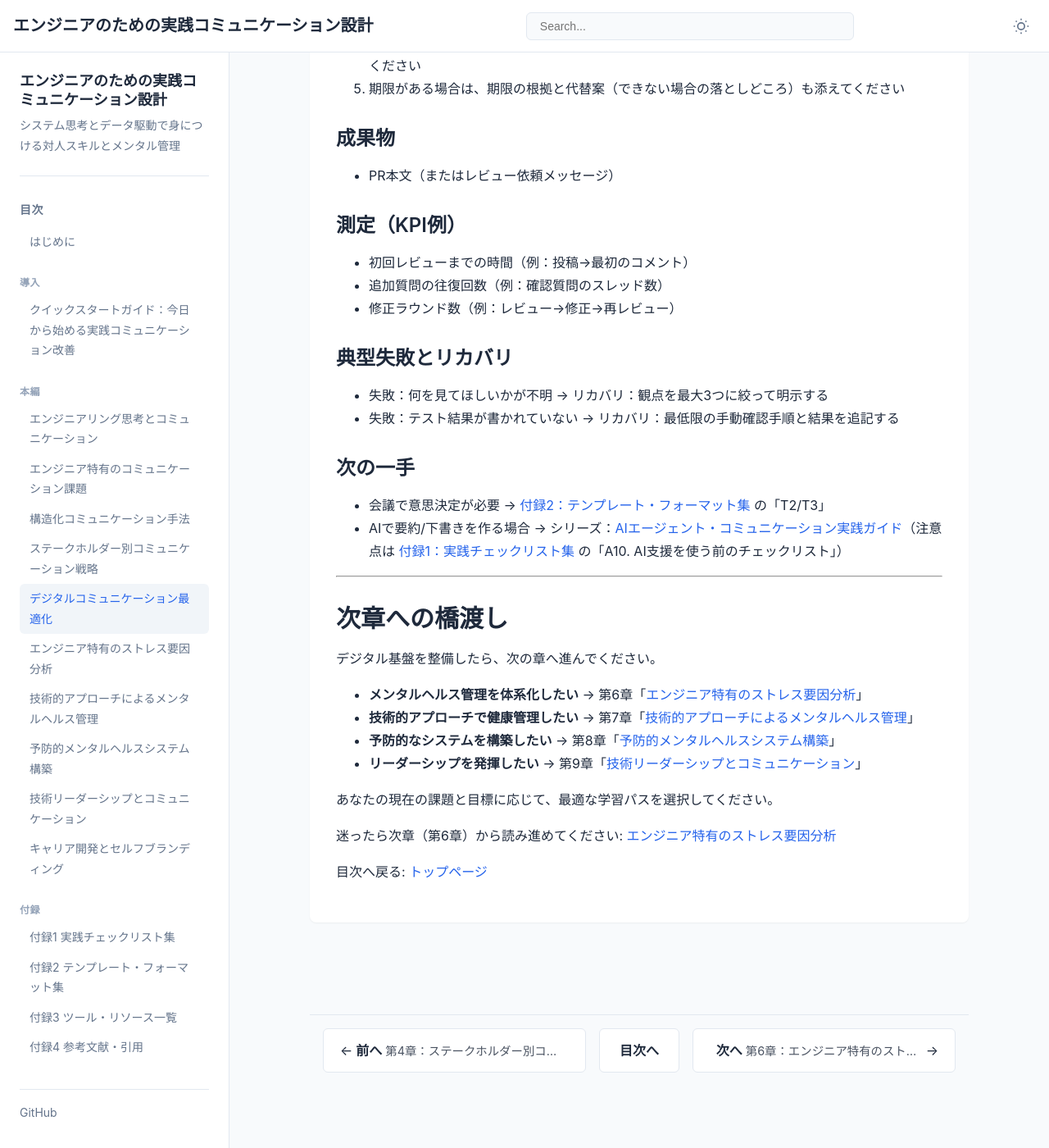
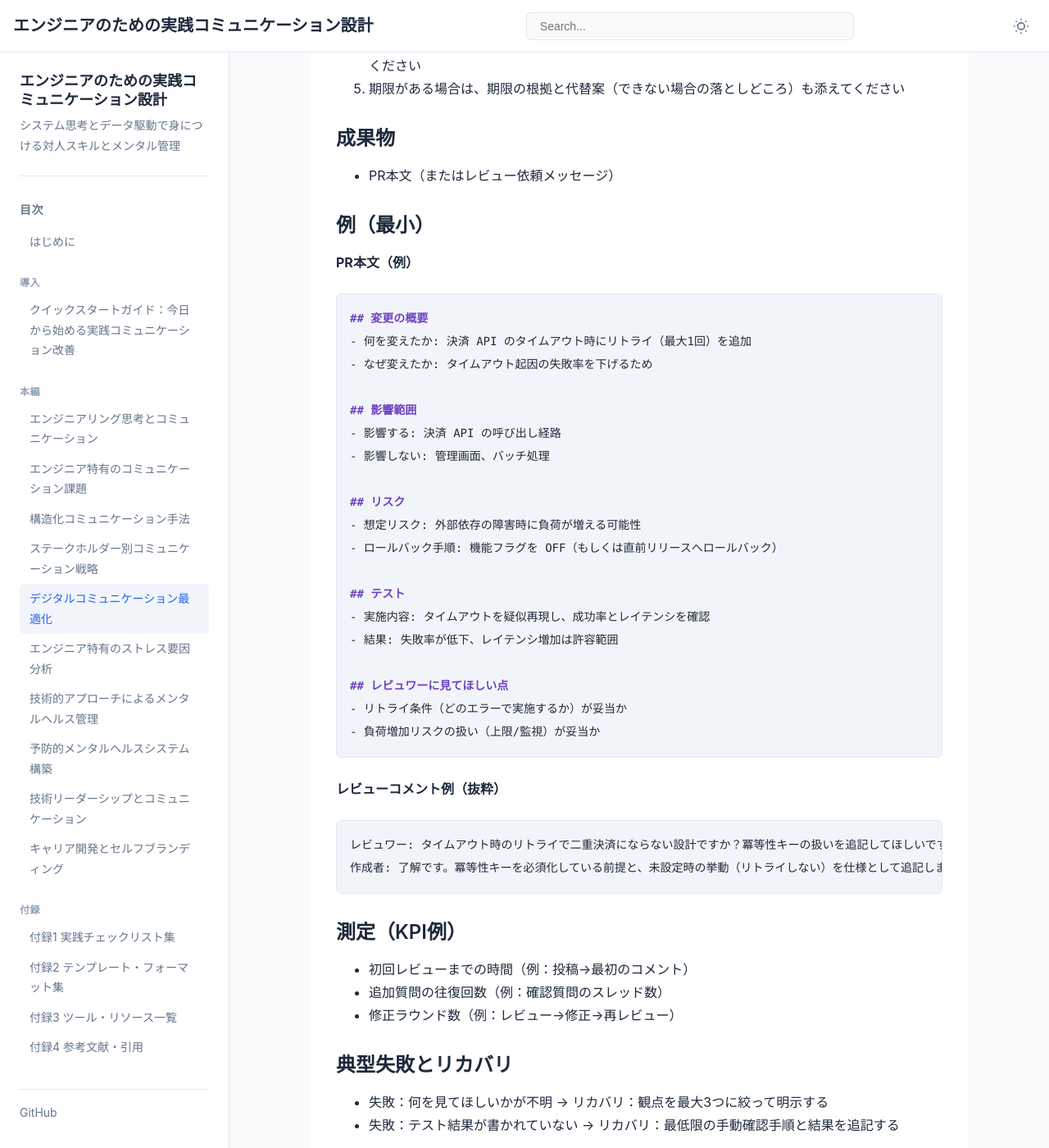
Before and after one commit to itdojp/IT-engineer-communication-book, a Jekyll site: the page built from docs/chapter-digital-communication/index.md, in a window 1280 px wide and 1400 px high, scrolled down 44883 px. Shown: the whole window at 82% size. Built offline with Jekyll 4.4.1, drawn with Linux system fonts in a browser that asks for light colours.

Commit message:
docs: PR依頼の会話例を追記し表記を修正

````diff
--- a/docs/chapter-digital-communication/index.md
+++ b/docs/chapter-digital-communication/index.md
@@ -1909,6 +1909,39 @@ class BotAnalyticsSystem:
 
 - PR本文（またはレビュー依頼メッセージ）
 
+### 例（最小）
+
+**PR本文（例）**
+
+```markdown
+## 変更の概要
+- 何を変えたか: 決済 API のタイムアウト時にリトライ（最大1回）を追加
+- なぜ変えたか: タイムアウト起因の失敗率を下げるため
+
+## 影響範囲
+- 影響する: 決済 API の呼び出し経路
+- 影響しない: 管理画面、バッチ処理
+
+## リスク
+- 想定リスク: 外部依存の障害時に負荷が増える可能性
+- ロールバック手順: 機能フラグを OFF（もしくは直前リリースへロールバック）
+
+## テスト
+- 実施内容: タイムアウトを疑似再現し、成功率とレイテンシを確認
+- 結果: 失敗率が低下、レイテンシ増加は許容範囲
+
+## レビュワーに見てほしい点
+- リトライ条件（どのエラーで実施するか）が妥当か
+- 負荷増加リスクの扱い（上限/監視）が妥当か
+```
+
+**レビューコメント例（抜粋）**
+
+```text
+レビュワー: タイムアウト時のリトライで二重決済にならない設計ですか？冪等性キーの扱いを追記してほしいです。
+作成者: 了解です。冪等性キーを必須化している前提と、未設定時の挙動（リトライしない）を仕様として追記します。
+```
+
 ### 測定（KPI例）
 
 - 初回レビューまでの時間（例：投稿→最初のコメント）
````
Also changed, not shown: docs/chapter-technical-mental-health/index.md (+2 -2 lines), src/chapter-digital-communication/index.md (+33 -0 lines), src/chapter-technical-mental-health/index.md (+2 -2 lines).
